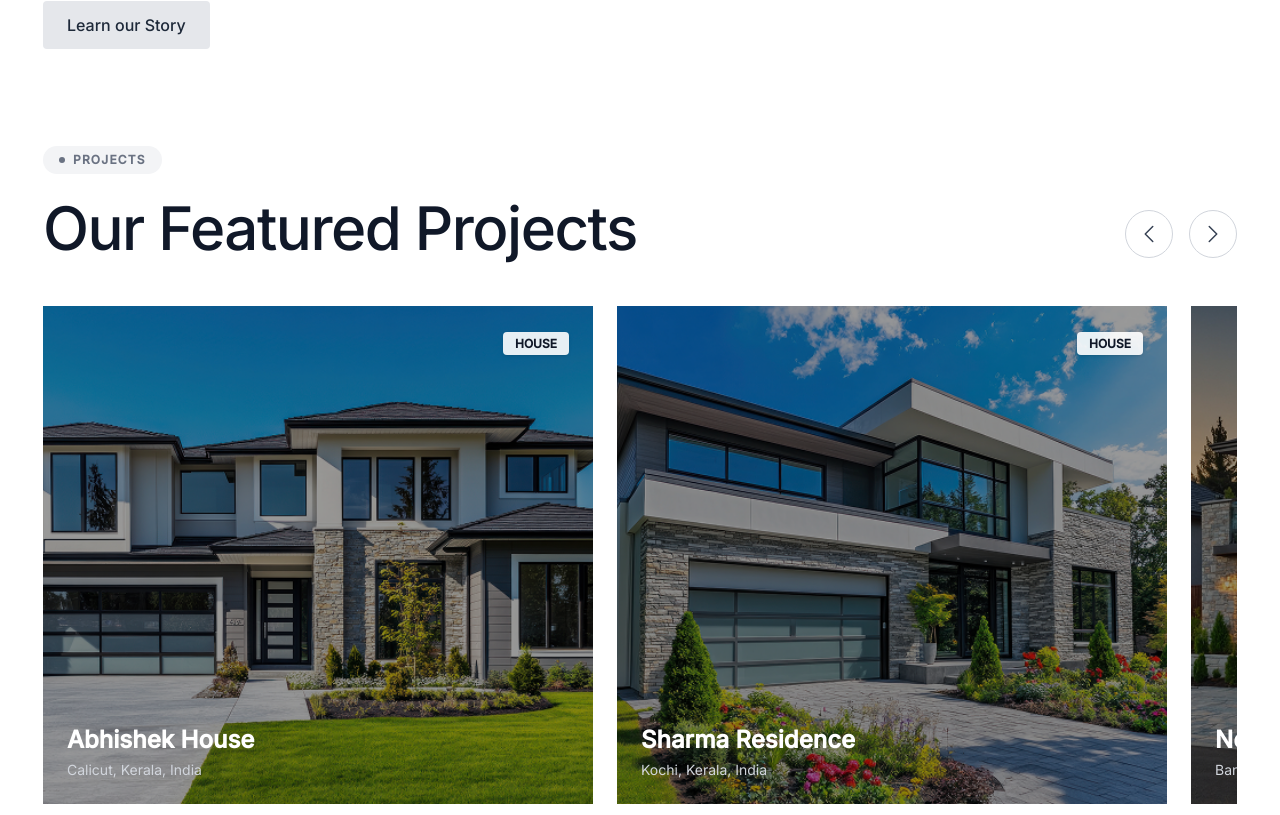
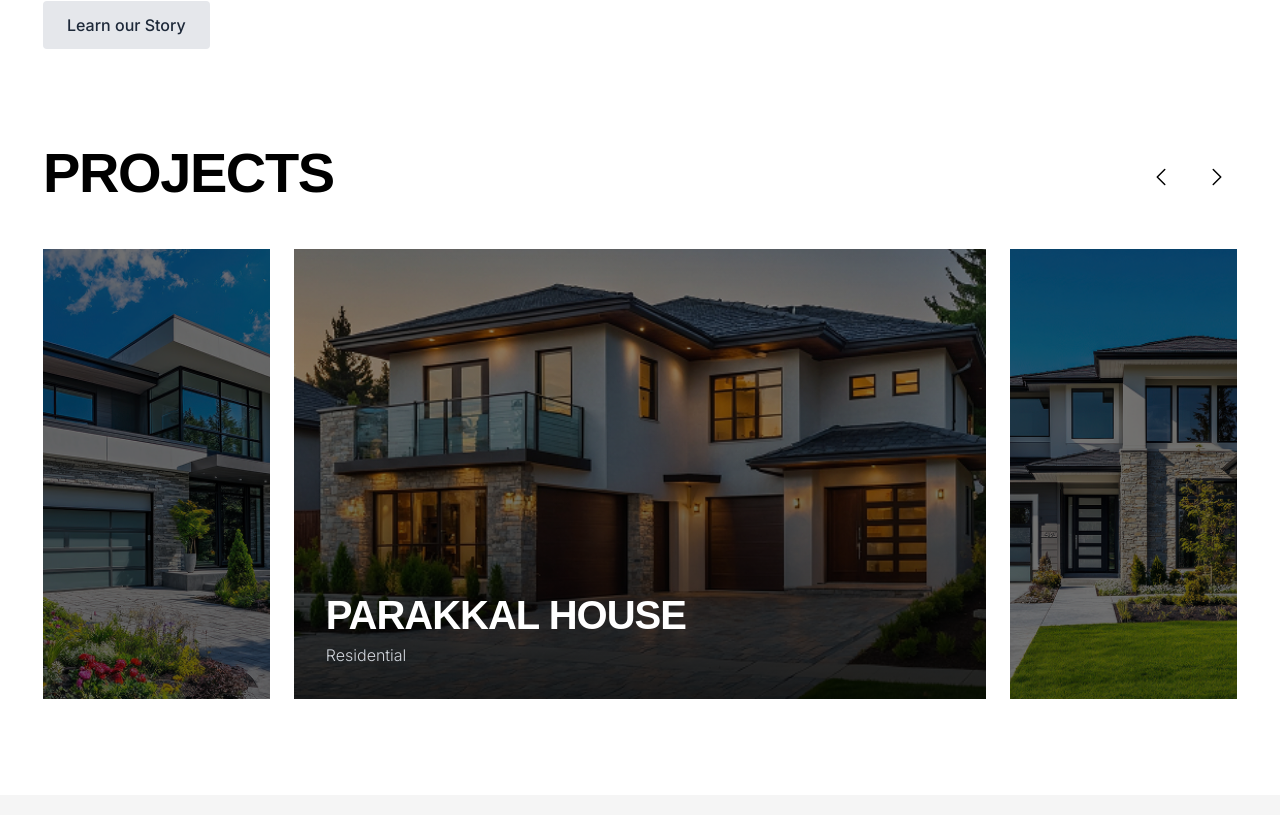
Before and after one commit to ARJUNSKP/nexovaweb, a Next.js app: page / in a window 1280 px wide. Shown: the part 1045-1860 px from the top of the page. Built offline with nearby package versions, Linux system fonts and the light colour scheme.

Commit message:
update project

```diff
--- a/src/components/home/FeaturedProjects.js
+++ b/src/components/home/FeaturedProjects.js
@@ -1,6 +1,6 @@
 "use client";
 
-import { useEffect, useRef } from "react";
+import { useEffect, useState } from "react";
 import Image from "next/image";
 
 const projects = [
@@ -8,164 +8,158 @@ const projects = [
     id: 1,
     title: "Abhishek House",
     location: "Calicut, Kerala, India",
-    type: "HOUSE",
+    type: "Residential",
     image: "/home/Image (Hotel).png",
-    width: "w-[300px] md:w-[900px]",
   },
   {
     id: 2,
     title: "Parakkal House",
     location: "Calicut, Kerala, India",
-    type: "HOUSE",
+    type: "Residential",
     image: "/home/Image (Hotel) (2).png",
-    width: "w-[300px] md:w-[550px]",
   },
   {
     id: 3,
-    title: "Abhishek House",
-    location: "Calicut, Kerala, India",
-    type: "HOUSE",
+    title: "IBS Campus Project",
+    location: "Trivandrum, Kerala, India",
+    type: "Commercial",
     image: "/home/Image (Hotel) (1).png",
-    width: "w-[300px] md:w-[550px]",
   },
   {
     id: 4,
-    title: "Sharma Residence",
-    location: "Kochi, Kerala, India",
-    type: "HOUSE",
+    title: "Lulu Mall Calicut",
+    location: "Calicut, Kerala, India",
+    type: "Commercial",
     image: "/home/Image (Hotel).png",
-    width: "w-[300px] md:w-[550px]",
   },
   {
     id: 5,
     title: "Nexus Commercial",
     location: "Bangalore, Karnataka, India",
-    type: "COMMERCIAL",
+    type: "Commercial",
     image: "/home/Image (Hotel) (2).png",
-    width: "w-[300px] md:w-[550px]",
   },
 ];
 
 export default function FeaturedProjects() {
-  const scrollContainerRef = useRef(null);
+  const [activeIndex, setActiveIndex] = useState(0);
 
-  const scrollLeft = () => {
-    if (scrollContainerRef.current) {
-      scrollContainerRef.current.scrollBy({ left: -400, behavior: "smooth" });
-    }
+  const next = () => {
+    setActiveIndex((prev) => (prev + 1) % projects.length);
   };
 
-  const scrollRight = () => {
-    if (scrollContainerRef.current) {
-      scrollContainerRef.current.scrollBy({ left: 400, behavior: "smooth" });
-    }
+  const prev = () => {
+    setActiveIndex((prev) => (prev - 1 + projects.length) % projects.length);
   };
 
   // Auto scroll functionality
   useEffect(() => {
     const interval = setInterval(() => {
-      if (scrollContainerRef.current) {
-        const { scrollLeft, scrollWidth, clientWidth } = scrollContainerRef.current;
-        // If we've reached the end, loop back to start
-        if (scrollLeft + clientWidth >= scrollWidth - 10) {
-          scrollContainerRef.current.scrollTo({ left: 0, behavior: "smooth" });
-        } else {
-          scrollContainerRef.current.scrollBy({ left: 400, behavior: "smooth" });
-        }
-      }
-    }, 3000); // Scrolls every 3 seconds
+      next();
+    }, 4000); // Scrolls every 4 seconds
 
     return () => clearInterval(interval);
   }, []);
 
+  const getRelativePosition = (index) => {
+    const total = projects.length;
+    if (index === activeIndex) return 0; // Center
+    if (index === (activeIndex - 1 + total) % total) return -1; // Left
+    if (index === (activeIndex + 1) % total) return 1; // Right
+
+    // Smooth entry/exit positions
+    if (index === (activeIndex + 2) % total) return 2; // Entering from right
+    if (index === (activeIndex - 2 + total) % total) return -2; // Exiting to left
+
+    return 3; // Hidden far away
+  };
+
+  const getPositionClass = (relativePos) => {
+    switch (relativePos) {
+      case 0:
+        return "left-[calc(10%+12px)] w-[calc(80%-24px)] md:left-[calc(20%+12px)] md:w-[calc(60%-24px)] opacity-100 z-20 cursor-default";
+      case -1:
+        return "left-0 w-[calc(10%-12px)] md:left-0 md:w-[calc(20%-12px)] opacity-100 z-10 cursor-pointer brightness-75 hover:brightness-100";
+      case 1:
+        return "left-[calc(90%+12px)] w-[calc(10%-12px)] md:left-[calc(80%+12px)] md:w-[calc(20%-12px)] opacity-100 z-10 cursor-pointer brightness-75 hover:brightness-100";
+      case -2:
+        return "left-[calc(-10%-12px)] w-[calc(10%-12px)] md:left-[calc(-20%-12px)] md:w-[calc(20%-12px)] opacity-0 z-0 pointer-events-none";
+      case 2:
+        return "left-[calc(100%+24px)] w-[calc(10%-12px)] md:left-[calc(100%+24px)] md:w-[calc(20%-12px)] opacity-0 z-0 pointer-events-none";
+      default:
+        return "left-[calc(100%+24px)] w-[calc(10%-12px)] md:left-[calc(100%+24px)] md:w-[calc(20%-12px)] opacity-0 z-0 pointer-events-none";
+    }
+  };
+
   return (
     <section className="py-24 bg-white text-black page-padding overflow-hidden">
-      <div className="flex flex-col md:flex-row justify-between items-start md:items-end gap-8 mb-12">
-        <div className="max-w-2xl">
-          <div className="inline-flex items-center gap-2 px-4 py-1.5 bg-gray-100 rounded-full text-xs font-semibold tracking-widest text-gray-500 mb-6 uppercase">
-            <span className="w-1.5 h-1.5 rounded-full bg-gray-500"></span>
-            Projects
-          </div>
-          <h2 className="text-4xl md:text-6xl font-medium tracking-tight text-gray-900">
-            Our Featured Projects
+      <div className="flex flex-col md:flex-row justify-between md:items-end gap-6 mb-12">
+        <h2 className="text-4xl md:text-5xl lg:text-[56px] font-bold tracking-tight text-black uppercase" style={{ fontFamily: "'Bebas Neue', 'Oswald', sans-serif", lineHeight: "1" }}>
+          PROJECTS
         </h2>
-        </div>
-
-        <div className="flex flex-col items-start md:items-end gap-6 max-w-sm">
-          {/* <p className="text-gray-500 text-base md:text-lg md:text-right">
-            Explore projects where thoughtful design meets reliable execution each one tailored to meet real-world demands.
-          </p> */}
 
         {/* Navigation Arrows */}
-          <div className="flex gap-4">
+        <div className="flex gap-4 pb-1">
           <button
-              onClick={scrollLeft}
-              className="w-12 h-12 rounded-full border border-gray-300 flex items-center justify-center hover:bg-gray-100 transition-colors"
+            onClick={prev}
+            className="w-10 h-10 flex items-center justify-center hover:bg-gray-50 transition-colors rounded-full"
             aria-label="Previous project"
           >
-              <svg xmlns="http://www.w3.org/2000/svg" fill="none" viewBox="0 0 24 24" strokeWidth={1.5} stroke="currentColor" className="w-6 h-6 text-gray-700">
+            <svg xmlns="http://www.w3.org/2000/svg" fill="none" viewBox="0 0 24 24" strokeWidth={1.5} stroke="currentColor" className="w-6 h-6 text-black">
               <path strokeLinecap="round" strokeLinejoin="round" d="M15.75 19.5L8.25 12l7.5-7.5" />
             </svg>
           </button>
           <button
-              onClick={scrollRight}
-              className="w-12 h-12 rounded-full border border-gray-300 flex items-center justify-center hover:bg-gray-100 transition-colors"
+            onClick={next}
+            className="w-10 h-10 flex items-center justify-center hover:bg-gray-50 transition-colors rounded-full"
             aria-label="Next project"
           >
-              <svg xmlns="http://www.w3.org/2000/svg" fill="none" viewBox="0 0 24 24" strokeWidth={1.5} stroke="currentColor" className="w-6 h-6 text-gray-700">
+            <svg xmlns="http://www.w3.org/2000/svg" fill="none" viewBox="0 0 24 24" strokeWidth={1.5} stroke="currentColor" className="w-6 h-6 text-black">
               <path strokeLinecap="round" strokeLinejoin="round" d="M8.25 4.5l7.5 7.5-7.5 7.5" />
             </svg>
           </button>
         </div>
       </div>
-      </div>
 
-      <div className="relative">
-        <div
-          ref={scrollContainerRef}
-          className="flex gap-6 overflow-x-auto snap-x snap-mandatory w-full pb-8 [&::-webkit-scrollbar]:hidden"
-          style={{ scrollbarWidth: 'none', msOverflowStyle: 'none' }}
-        >
-          {projects.map((project) => (
+      <div className="relative w-full h-[300px] md:h-[450px]">
+        {projects.map((project, index) => {
+          const relativePos = getRelativePosition(index);
+          const positionClass = getPositionClass(relativePos);
+          const isCenter = relativePos === 0;
+
+          return (
             <div
               key={project.id}
-              className={`relative ${project.width} h-[400px] md:h-[498px] overflow-hidden shrink-0 group cursor-pointer snap-start`}
+              onClick={() => {
+                if (relativePos === -1) prev();
+                if (relativePos === 1) next();
+              }}
+              className={`absolute top-0 h-full overflow-hidden shrink-0 group bg-gray-100 transition-all duration-700 ease-in-out ${positionClass}`}
             >
               {/* Background Image */}
               {project.image ? (
                 <img
                   src={project.image}
                   alt={project.title}
-                  className="absolute inset-0 w-full h-full object-cover z-0"
+                  className={`absolute inset-0 w-full h-full object-cover z-0 transition-transform duration-700 ${isCenter ? 'group-hover:scale-105' : ''}`}
                 />
               ) : (
-                <div className={`absolute inset-0 w-full h-full ${project.color} z-0`} />
+                <div className={`absolute inset-0 w-full h-full bg-gray-200 z-0`} />
               )}
 
-              {/* Top Tag */}
-              <div className="absolute top-6 right-6 z-20">
-                <span className="px-3 py-1 bg-white/90 text-gray-900 text-xs font-bold rounded shadow-sm">
-                  {project.type}
-                </span>
-              </div>
-
-              {/* Bottom Gradient Overlay removed */}
+              {/* Bottom Gradient Overlay */}
+              <div className={`absolute inset-0 bg-gradient-to-t from-black/80 via-black/20 to-transparent z-10 transition-opacity duration-700 ${isCenter ? 'opacity-90 group-hover:opacity-100' : 'opacity-0'}`}></div>
 
               {/* Bottom Text */}
-              <div className="absolute bottom-6 left-6 z-20">
-                <h3 className="text-2xl font-semibold text-white mb-1">{project.title}</h3>
-                <p className="text-gray-300 text-sm">{project.location}</p>
-              </div>
-
-              {/* Glassmorphic View All Button (Visible on hover) */}
-              <div className="absolute top-1/2 left-1/2 transform -translate-x-1/2 -translate-y-1/2 z-30 opacity-0 group-hover:opacity-100 transition-opacity duration-300">
-                <button className="flex flex-col items-center justify-center w-24 h-24 rounded-full bg-black/40 backdrop-blur-md border border-white/20 text-white text-sm hover:bg-black/60 transition-colors shadow-2xl scale-90 group-hover:scale-100 transition-transform duration-300">
-                  View<br/>All
-                </button>
+              <div className={`absolute bottom-4 left-4 md:bottom-8 md:left-8 z-20 transition-opacity duration-700 delay-100 ${isCenter ? 'opacity-100' : 'opacity-0'}`}>
+                <h3 className="text-lg md:text-3xl lg:text-[40px] font-semibold text-white mb-0.5 md:mb-1 uppercase tracking-tight whitespace-nowrap" style={{ fontFamily: "'Bebas Neue', 'Oswald', sans-serif" }}>
+                  {project.title}
+                </h3>
+                <p className="text-gray-300 text-xs md:text-base font-light whitespace-nowrap">{project.type}</p>
               </div>
             </div>
-          ))}
-        </div>
+          );
+        })}
       </div>
     </section>
   );
```
Lines whose indentation alone changed are shown as unchanged.
